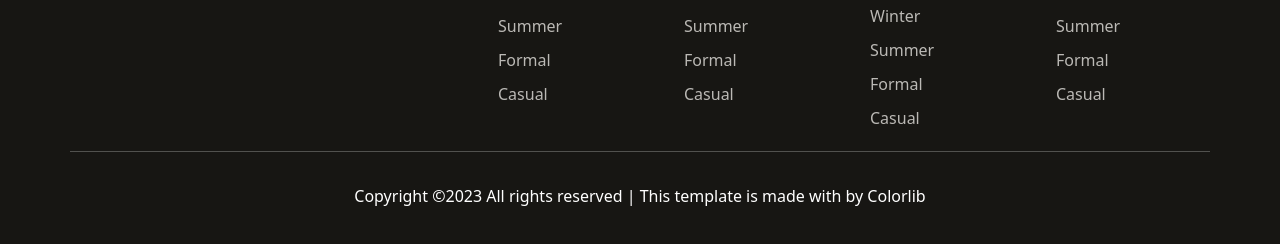
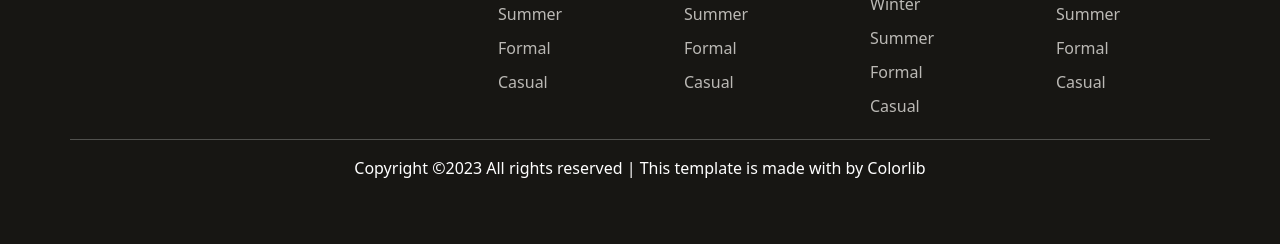
Before and after one commit to dhruvwebdesigner2162/Capital-Shop, a plain HTML site: page index.html in a window 1280 px wide. Shown: the part 3864-4108 px from the top of the page. Drawn offline with Linux system fonts and the light colour scheme.

Commit message:
solve padding error

```diff
--- a/index.html
+++ b/index.html
@@ -387,7 +387,7 @@
 
     <!-- <--------------------- Footer Start -------------------->
 
-    <section class="footer py-60">
+    <section class="footer py-5">
         <div class="container">
             <div class="row">
                 <div class="footer-blog text-white d-flex align-items-center">
@@ -479,7 +479,7 @@
 
                 <div class="container">
                     <div class="row">
-                        <div class="text-white text-center mt-3">
+                        <div class="text-white text-center">
                             <p>Copyright ©2023 All rights reserved | This
                                 template is made with by Colorlib</p>
                         </div>
```
